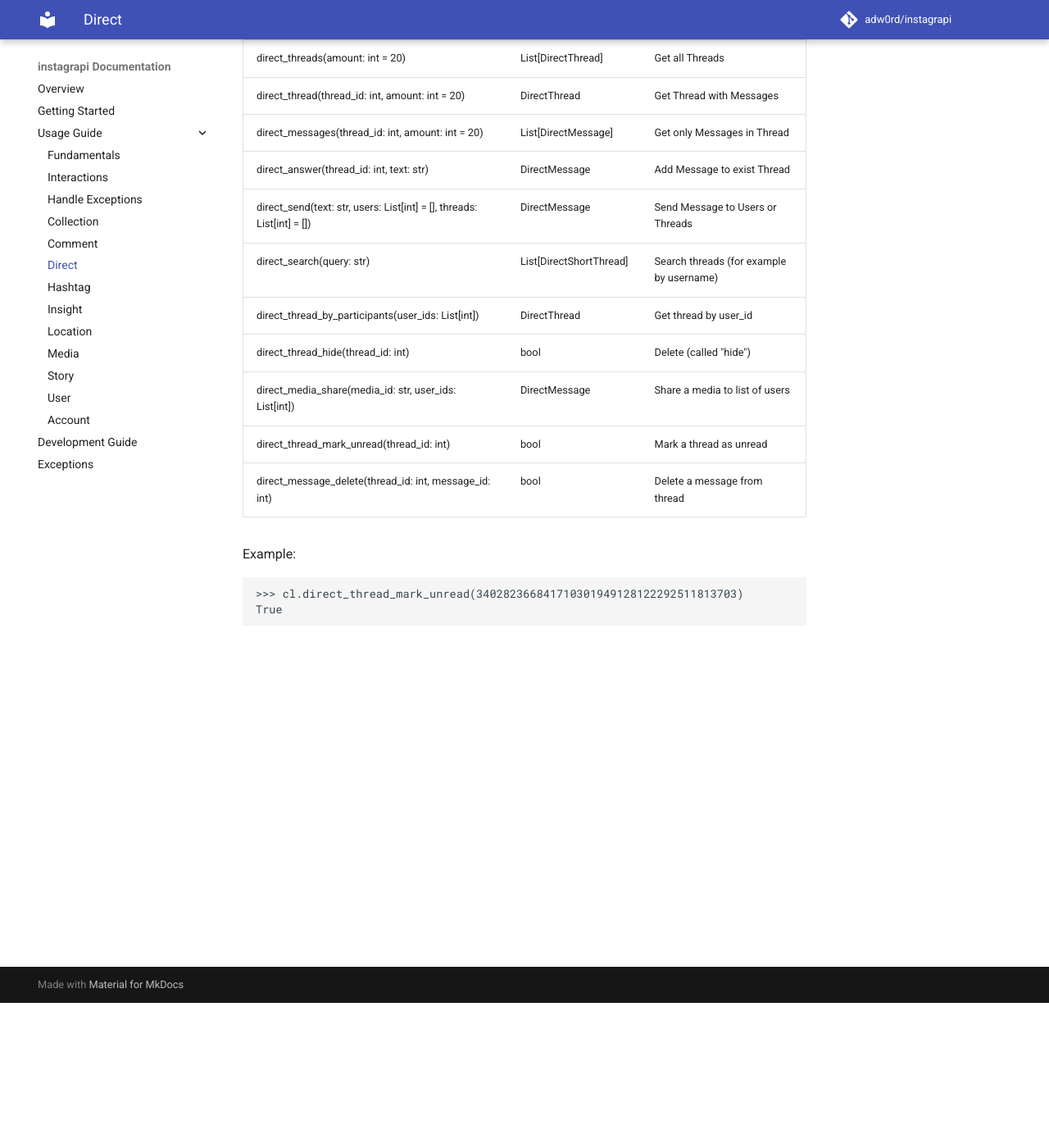
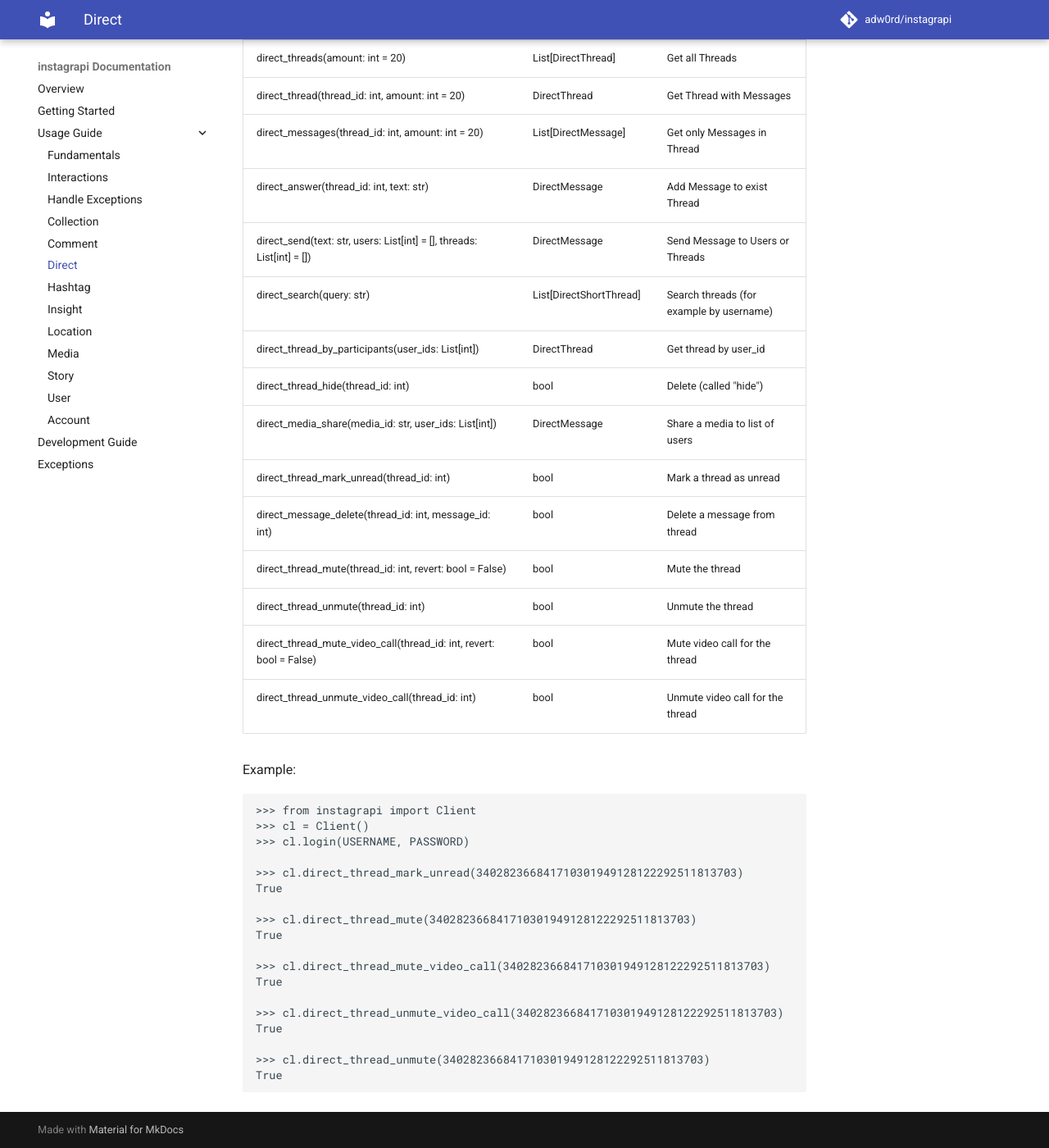
Before and after one commit to subzeroid/instagrapi, an MkDocs documentation site: the page built from docs/usage-guide/direct.md, in a window 1280 px wide and 1400 px high, scrolled down 177 px. Shown: the whole window at 82% size. Built offline with MkDocs 1.6.1 and Material for MkDocs 9.7.7, drawn with Linux system fonts in a browser that asks for light colours; comment, search, counter and statistics services are not loaded; the version menu is left out.

Commit message:
Add support for muting notifications for a thread [#246] Added docs

````diff
--- a/docs/usage-guide/direct.md
+++ b/docs/usage-guide/direct.md
@@ -13,10 +13,30 @@
 | direct_media_share(media_id: str, user_ids: List[int])                    | DirectMessage           | Share a media to list of users
 | direct_thread_mark_unread(thread_id: int)                                 | bool                    | Mark a thread as unread
 | direct_message_delete(thread_id: int, message_id: int)                    | bool                    | Delete a message from thread
+| direct_thread_mute(thread_id: int, revert: bool = False)                  | bool                    | Mute the thread
+| direct_thread_unmute(thread_id: int)                                      | bool                    | Unmute the thread
+| direct_thread_mute_video_call(thread_id: int, revert: bool = False)       | bool                    | Mute video call for the thread
+| direct_thread_unmute_video_call(thread_id: int)                           | bool                    | Unmute video call for the thread
 
 Example:
 
 ```
+>>> from instagrapi import Client
+>>> cl = Client()
+>>> cl.login(USERNAME, PASSWORD)
+
 >>> cl.direct_thread_mark_unread(340282366841710301949128122292511813703)
 True
+
+>>> cl.direct_thread_mute(340282366841710301949128122292511813703)
+True
+
+>>> cl.direct_thread_mute_video_call(340282366841710301949128122292511813703)
+True
+
+>>> cl.direct_thread_unmute_video_call(340282366841710301949128122292511813703)
+True
+
+>>> cl.direct_thread_unmute(340282366841710301949128122292511813703)
+True
 ```
````
Also changed, not shown: 1 other file.
